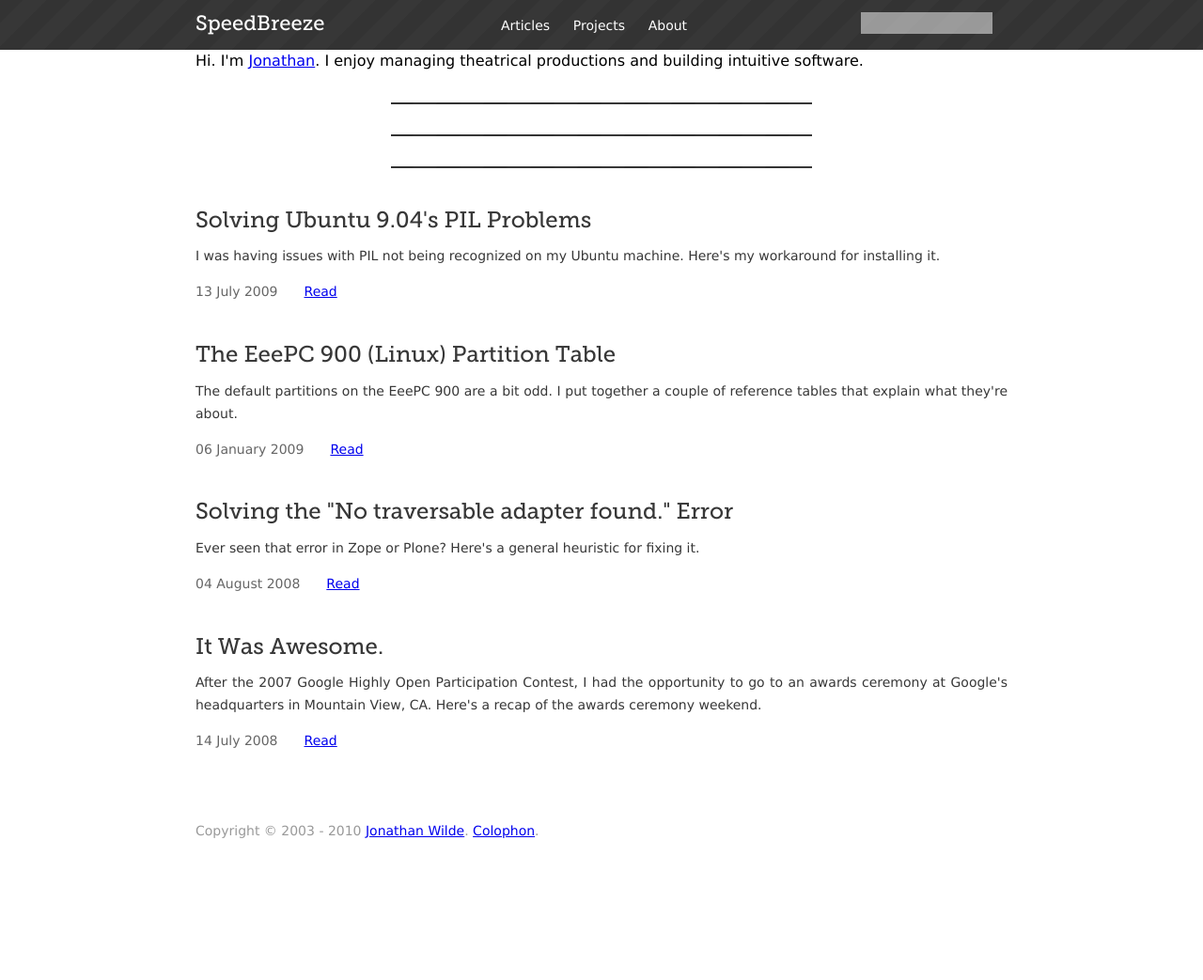
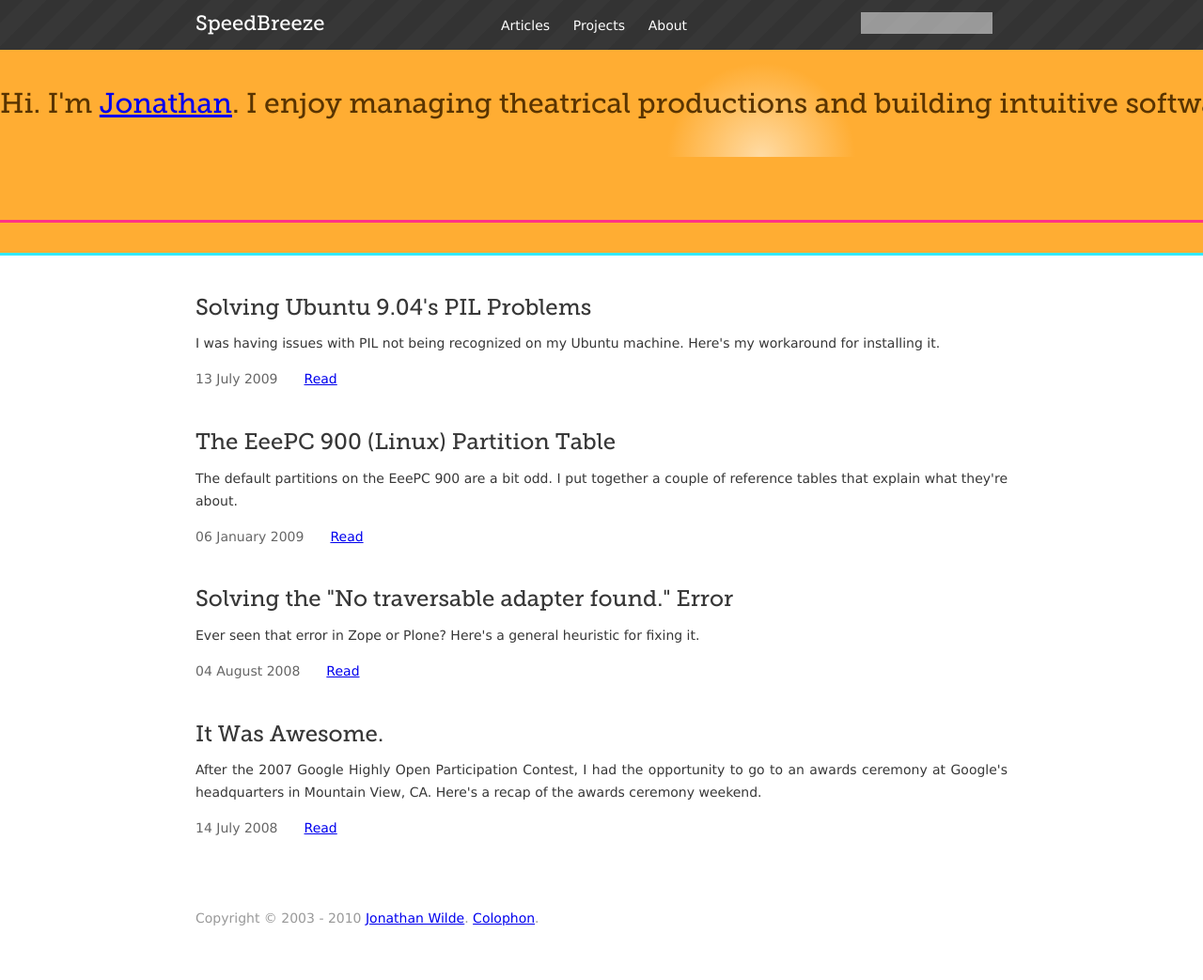
Before and after one commit to hellojwilde/hellojwilde.github.io, a Jekyll site: the page built from index.html, in a window 1280 px wide. Shown: the whole page at 94% size. Built offline with Jekyll 4.4.1, drawn with Linux system fonts in a browser that asks for light colours; comment, search, counter and statistics services are not loaded; before the commit the page ends 950 px from its top, so only the background shows below that.

Commit message:
Added new styles to the elements on the home page.

```diff
--- a/stylesheets/screen.css
+++ b/stylesheets/screen.css
@@ -107,7 +107,7 @@ a img {
 }
 
 @media (min-width: 60em) {
-  /* line 18, ../src/_layout.scss */
+  /* line 20, ../src/_layout.scss */
   .content {
     width: 54em;
   }
@@ -442,31 +442,14 @@ input:focus {
    +------------------------------------------------------------------------- */
 /* | Notebook, Tablet Layout  - - - - - - - - - - - - - - - - - - - - - - - - */
 @media (min-width: 35em) {
-  /* line 7, ../src/modules/_entries.scss */
-  .hfeedgroup {
-    float: left;
-    width: 100%;
-    display: block;
-    position: relative;
-  }
-
-  /* line 11, ../src/modules/_entries.scss */
-  .hfeed {
-    position: relative;
-    float: left;
-    left: 100%;
-    width: 64.815%;
-    margin-left: -100%;
-  }
-
-  /* line 18, ../src/modules/_entries.scss */
+  /* line 8, ../src/modules/_entries.scss */
   body.entry .entry-header {
     float: left;
     width: 100%;
     display: block;
     position: relative;
   }
-  /* line 21, ../src/modules/_entries.scss */
+  /* line 11, ../src/modules/_entries.scss */
   body.entry .entry-header .entry-title {
     position: relative;
     float: left;
@@ -474,7 +457,7 @@ input:focus {
     width: 64.815%;
     margin-left: -100%;
   }
-  /* line 27, ../src/modules/_entries.scss */
+  /* line 17, ../src/modules/_entries.scss */
   body.entry .entry-header .entry-meta {
     position: relative;
     float: left;
@@ -482,17 +465,17 @@ input:focus {
     margin-left: -33.333%;
     width: 31.481%;
   }
-  /* line 35, ../src/modules/_entries.scss */
+  /* line 25, ../src/modules/_entries.scss */
   body.entry .entry-content p, body.entry .entry-content ul, body.entry .entry-content ol {
     width: 64.815%;
   }
-  /* line 39, ../src/modules/_entries.scss */
+  /* line 29, ../src/modules/_entries.scss */
   body.entry .entry-content .warn, body.entry .entry-content .note {
     float: right;
     width: 31.481%;
     margin-right: 1.852%;
   }
-  /* line 44, ../src/modules/_entries.scss */
+  /* line 34, ../src/modules/_entries.scss */
   body.entry .entry-content .warn p, body.entry .entry-content .note p {
     width: auto;
   }
@@ -501,27 +484,27 @@ input:focus {
 /* | SKIN
    +------------------------------------------------------------------------- */
 /* | Mobile Base Skin - - - - - - - - - - - - - - - - - - - - - - - - - - - - */
-/* line 57, ../src/modules/_entries.scss */
+/* line 47, ../src/modules/_entries.scss */
 #content {
   padding: 1em;
 }
 
-/* line 62, ../src/modules/_entries.scss */
+/* line 52, ../src/modules/_entries.scss */
 .entry-meta p {
   color: #929292;
   text-indent: 0;
   margin: 0;
 }
-/* line 68, ../src/modules/_entries.scss */
+/* line 58, ../src/modules/_entries.scss */
 .entry-meta abbr {
   color: #666;
 }
 
-/* line 74, ../src/modules/_entries.scss */
+/* line 64, ../src/modules/_entries.scss */
 body.entry .entry-meta {
   margin-bottom: 1.125em;
 }
-/* line 78, ../src/modules/_entries.scss */
+/* line 68, ../src/modules/_entries.scss */
 body.entry .entry-image-row {
   float: left;
   width: 100%;
@@ -529,41 +512,41 @@ body.entry .entry-image-row {
   position: relative;
   margin-bottom: 1em;
 }
-/* line 83, ../src/modules/_entries.scss */
+/* line 73, ../src/modules/_entries.scss */
 body.entry .entry-image-row img {
   width: 100%;
   max-width: 100%;
   height: auto;
 }
-/* line 88, ../src/modules/_entries.scss */
+/* line 78, ../src/modules/_entries.scss */
 body.entry .entry-image-row .i1, body.entry .entry-image-row .i2, body.entry .entry-image-row .i3 {
   position: relative;
   float: left;
   left: 100%;
   width: 31.481%;
 }
-/* line 92, ../src/modules/_entries.scss */
+/* line 82, ../src/modules/_entries.scss */
 body.entry .entry-image-row .i1 {
   margin-left: -100%;
 }
-/* line 95, ../src/modules/_entries.scss */
+/* line 85, ../src/modules/_entries.scss */
 body.entry .entry-image-row .i2 {
   margin-left: -66.667%;
 }
-/* line 98, ../src/modules/_entries.scss */
+/* line 88, ../src/modules/_entries.scss */
 body.entry .entry-image-row .i3 {
   margin-left: -33.333%;
 }
 
-/* line 104, ../src/modules/_entries.scss */
+/* line 94, ../src/modules/_entries.scss */
 .teaser {
   margin-bottom: 2em;
 }
-/* line 107, ../src/modules/_entries.scss */
+/* line 97, ../src/modules/_entries.scss */
 .teaser .entry-meta {
   overflow: auto;
 }
-/* line 110, ../src/modules/_entries.scss */
+/* line 100, ../src/modules/_entries.scss */
 .teaser .entry-meta p {
   float: left;
   margin-right: 2em;
@@ -571,20 +554,20 @@ body.entry .entry-image-row .i3 {
 
 /* | Notebook, Tablet Skin  - - - - - - - - - - - - - - - - - - - - - - - - - */
 @media (min-width: 35em) {
-  /* line 120, ../src/modules/_entries.scss */
+  /* line 110, ../src/modules/_entries.scss */
   #content {
     padding: 0;
   }
 
-  /* line 125, ../src/modules/_entries.scss */
+  /* line 115, ../src/modules/_entries.scss */
   body.entry .entry-header {
     padding: 2.45em 0 1.3em;
   }
-  /* line 128, ../src/modules/_entries.scss */
+  /* line 118, ../src/modules/_entries.scss */
   body.entry .entry-header .entry-meta {
     margin-bottom: 0;
   }
-  /* line 129, ../src/modules/_entries.scss */
+  /* line 119, ../src/modules/_entries.scss */
   body.entry .entry-header .entry-meta p {
     text-align: right;
   }
@@ -593,25 +576,41 @@ body.entry .entry-image-row .i3 {
 /* | SKIN
    +------------------------------------------------------------------------- */
 /* | Mobile Base Skin - - - - - - - - - - - - - - - - - - - - - - - - - - - - */
-/* line 6, ../src/modules/_home.scss */
-p.mission {
+/* line 9, ../src/modules/_home.scss */
+#mission {
+  background: #FFAD33;
+}
+/* line 12, ../src/modules/_home.scss */
+#mission .content {
+  font-size: 1.875em;
+  color: #593400;
   font-family: "Museo Slab", serif;
-  padding: 0 5%;
-  font-size: 1.3em;
-  margin: 1em 0;
-  line-height: 150%;
-  text-align: center;
+  text-shadow: #FFECCE, 0, 1px, 1px;
+  background-image: -webkit-gradient(radial, 50% 100%, 0, 50% 100%, 100, color-stop(0%, #ffdba4), color-stop(100%, #ffad33));
+  background-image: -moz-radial-gradient(bottom center, circle, #ffdba4 0%, #ffad33 100%);
+  background-image: radial-gradient(bottom center, circle, #ffdba4 0%, #ffad33 100%);
+  padding: 1.5em 0;
+}
+/* line 21, ../src/modules/_home.scss */
+#mission hr {
+  height: 3px;
+  width: 100%;
+}
+/* line 25, ../src/modules/_home.scss */
+#mission hr.bar-orange {
+  background: #FFAD33;
+}
+/* line 29, ../src/modules/_home.scss */
+#mission hr.bar-cyan {
+  background: #33EAFF;
+}
+/* line 33, ../src/modules/_home.scss */
+#mission hr.bar-pink {
+  background: #FF3385;
 }
 
 /* | Notebook, Tablet Skin  - - - - - - - - - - - - - - - - - - - - - - - - - */
-@media (min-width: 35em) {
-  /* line 18, ../src/modules/_home.scss */
-  p.mission {
-    padding: 0 10%;
-    font-size: 1.9em;
-  }
-}
-
+@media (min-width: 35em) {}
 /* | LAYOUT
    +------------------------------------------------------------------------- */
 /* | Notebook, Tablet Layout  - - - - - - - - - - - - - - - - - - - - - - - - */
```
